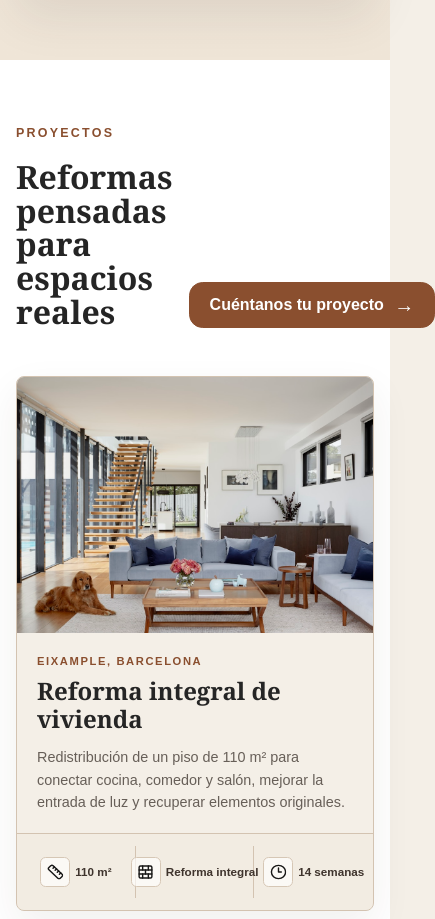
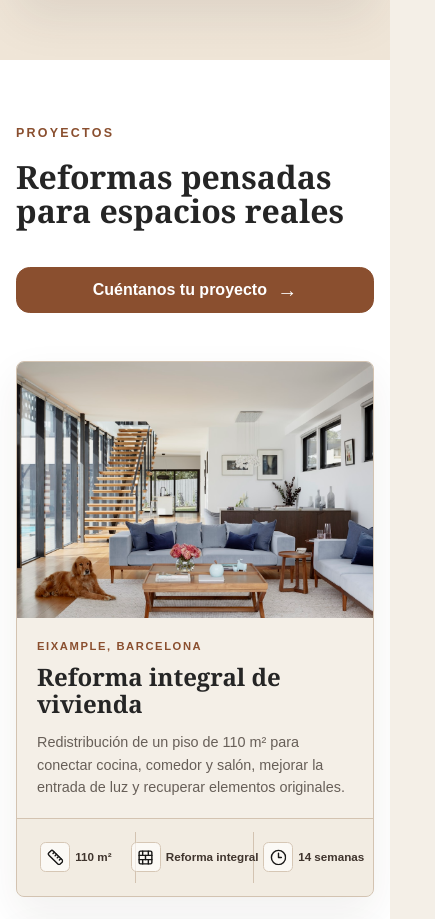
Before and after one commit to alxnrocha/site-reformas-barcelona, a plain HTML site: page index.html in a window 390 px wide. Shown: the part 2860-3779 px from the top of the page, 435 px wide, since content can reach past the window. Drawn offline with Linux system fonts and the light colour scheme.

Commit message:
docs: add final project screenshots

```diff
--- a/src/css/styles.css
+++ b/src/css/styles.css
@@ -1331,7 +1331,9 @@ main a[href^="#servicios"]:hover {
     }
 
     .projects-heading {
+        display: grid;
         grid-template-columns: 1fr;
+        align-items: start;
         gap: 1rem;
     }
 
```
Also changed, not shown: screenshots/mobile.png (added), 3 other files.
